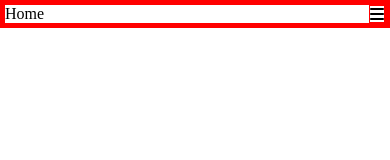
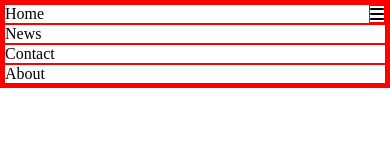
Before and after one commit to rusben/responsive-menu, a plain HTML site: page index.html in a window 390 px wide. Both pictures are taken after a click on the icon 377 px from the left and 14 px from the top of the page. Drawn offline with Linux system fonts and the light colour scheme.

Commit message:
toogleMenu

```diff
--- a/index.html
+++ b/index.html
@@ -11,8 +11,8 @@
   <body>
 
     <div class="menu">
-      <ul>
-        <li>Home <i id="menu-icon" class="fa-solid fa-bars"></i></li>
+      <ul id="menu-ul">
+        <li id="home-li">Home <i id="menu-icon" class="fa-solid fa-bars"></i></li>
         <li>News</li>
         <li>Contact</li>
         <li>About</li>
--- a/main.js
+++ b/main.js
@@ -1,10 +1,22 @@
-
+// Cogemos del documento el elemento con id menu-icon
 var menu_icon = document.getElementById('menu-icon');
 
-console.log(menu_icon);
-
+// Vinculamos el evento click de la variable menu_icon con la
+// función toogleMenu que creamos a continuación
 menu_icon.addEventListener("click", toogleMenu);
 
+// Inicio de la función para mostrar y ocultar los lis
 function toogleMenu() {
-  alert("Holakease");
+  var menu_ul = document.getElementById('menu-ul');
+  // Si el li de home tiene la class show, borramos esa clase
+  if (document.getElementById('home-li').classList.contains('show')) {
+    menu_ul.querySelectorAll( 'li' )
+    .forEach( el => el.classList.remove( 'show' ));
+  } else {
+    // Si el li no tiene la class show, añadimos la clase show
+    // para que se muestre
+    menu_ul.querySelectorAll( 'li' )
+    .forEach( el => el.classList.add( 'show' ));
+  }
 }
+// Fin de la función para mostrar y ocultar lis
--- a/style.css
+++ b/style.css
@@ -20,6 +20,7 @@ body {
 
 #menu-icon { display: none !important; }
 
+/* .show {display: inline-block;} */
 
 /* Código que se ejecutará sólo en pantallas más pequeñas que 1024px */
 @media screen and (max-width: 1024px) {
@@ -35,4 +36,6 @@ body {
 
   .menu li:not(:first-child) { display: none; }
 
+  .show {display: block !important;}
+
 }
```
